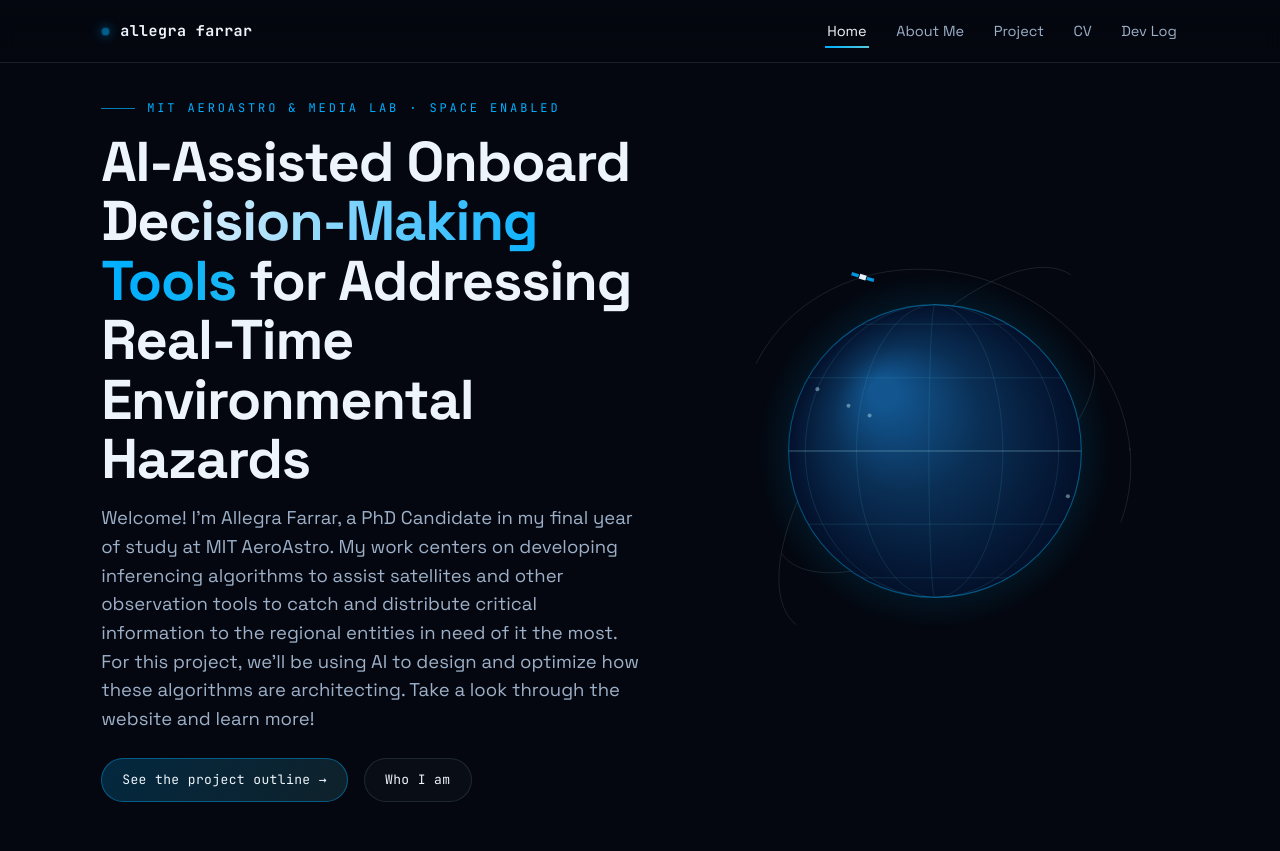
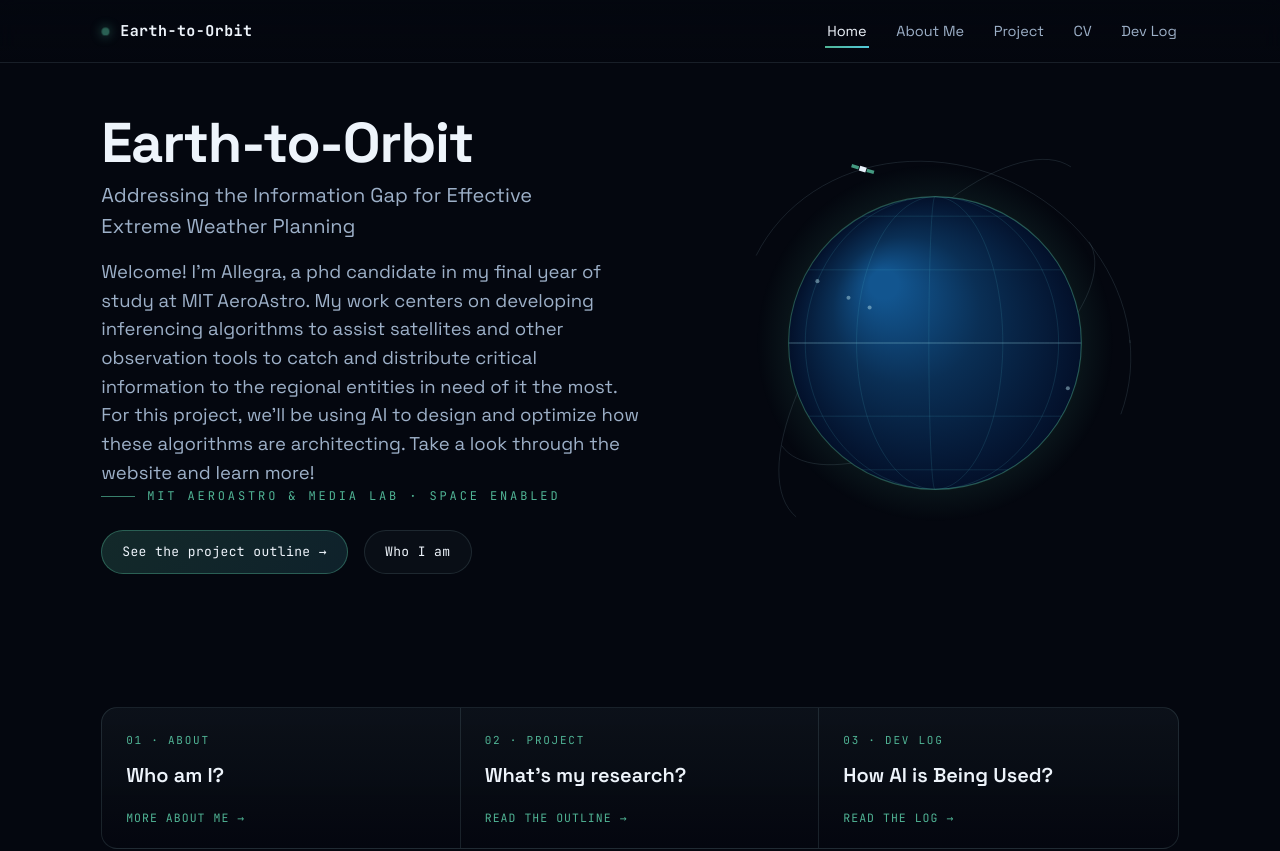
Before and after one commit to 16S893-AI-for-engineering-research/adfarrar, an Astro site: page /adfarrar/ in a window 1280 px wide. Shown: the top 851 px of the page. Built offline with nearby package versions, Linux system fonts and the light colour scheme; Astro itself is replaced by a stand-in of ours.

Commit message:
Update hero layout, remove project placeholder, rebrand to Earth-to-Orbit, change base accent color to #50B495

```diff
--- a/src/components/GlobeHero.astro
+++ b/src/components/GlobeHero.astro
@@ -121,9 +121,9 @@
     function drawGlobe(cx: number, cy: number, R: number) {
       // limb glow
       const glow = ctx.createRadialGradient(cx, cy, R * 0.82, cx, cy, R * 1.22);
-      glow.addColorStop(0, "rgba(0, 175, 255, 0.22)");
-      glow.addColorStop(0.5, "rgba(0, 175, 255, 0.07)");
-      glow.addColorStop(1, "rgba(0, 175, 255, 0)");
+      glow.addColorStop(0, "rgba(80, 180, 149, 0.22)");
+      glow.addColorStop(0.5, "rgba(80, 180, 149, 0.07)");
+      glow.addColorStop(1, "rgba(80, 180, 149, 0)");
       ctx.beginPath();
       ctx.arc(cx, cy, R * 1.22, 0, Math.PI * 2);
       ctx.fillStyle = glow;
@@ -195,7 +195,7 @@
       // crisp terminator edge
       ctx.beginPath();
       ctx.arc(cx, cy, R, 0, Math.PI * 2);
-      ctx.strokeStyle = "rgba(0, 175, 255, 0.4)";
+      ctx.strokeStyle = "rgba(80, 180, 149, 0.4)";
       ctx.lineWidth = 1.1;
       ctx.stroke();
     }
@@ -226,7 +226,7 @@
       ctx.scale(s, s);
 
       // solar panels
-      ctx.fillStyle = observing ? "rgba(250, 90, 103, 0.9)" : "rgba(0, 175, 255, 0.85)";
+      ctx.fillStyle = observing ? "rgba(250, 90, 103, 0.9)" : "rgba(80, 180, 149, 0.85)";
       ctx.fillRect(-11, -1.6, 7, 3.2);
       ctx.fillRect(4, -1.6, 7, 3.2);
 
--- a/src/components/Nav.astro
+++ b/src/components/Nav.astro
@@ -16,7 +16,7 @@
   <div class="wrap">
     <a class="brand-mark frizzle-cursor" href={`${base}/`}>
       <span class="dot"></span>
-      allegra&nbsp;farrar
+      Earth-to-Orbit
     </a>
     <nav class="nav-links" aria-label="Primary">
       {navItems.map((item) => {
--- a/src/pages/about/index.astro
+++ b/src/pages/about/index.astro
@@ -279,7 +279,7 @@
     position: absolute;
     inset: -8%;
     border-radius: 50%;
-    background: radial-gradient(circle, rgba(0, 175, 255, 0.2), rgba(0, 175, 255, 0) 68%);
+    background: radial-gradient(circle, rgba(80, 180, 149, 0.2), rgba(80, 180, 149, 0) 68%);
     filter: blur(20px);
     z-index: 0;
     max-width: 100%;
--- a/src/pages/devlog/index.astro
+++ b/src/pages/devlog/index.astro
@@ -159,9 +159,9 @@
   }
 
   .badge.delegated {
-    background: rgba(0, 175, 255, 0.13);
+    background: rgba(80, 180, 149, 0.13);
     color: var(--blue);
-    border: 1px solid rgba(0, 175, 255, 0.35);
+    border: 1px solid rgba(80, 180, 149, 0.35);
   }
 
   .badge.checked {
@@ -192,7 +192,7 @@
     height: 8px;
     border-radius: 50%;
     background: var(--blue);
-    box-shadow: 0 0 10px 2px rgba(0, 175, 255, 0.5);
+    box-shadow: 0 0 10px 2px rgba(80, 180, 149, 0.5);
   }
 
   .log-date {
--- a/src/pages/index.astro
+++ b/src/pages/index.astro
@@ -14,14 +14,12 @@
     <div class="wrap">
       <div class="hero-grid">
         <div class="hero-copy">
-          <span class="eyebrow">MIT AeroAstro &amp; Media Lab &middot; Space Enabled</span>
-          <h1>
-            AI-Assisted Onboard
-            <span class="grad-text">Decision-Making Tools</span>
-            for Addressing Real-Time Environmental Hazards
-          </h1>
+          <h1>Earth-to-Orbit</h1>
+          <p class="subtitle mt-8">
+            Addressing the Information Gap for Effective Extreme Weather Planning
+          </p>
           <p class="lead mt-16">
-            Welcome! I'm Allegra Farrar, a PhD Candidate in my final year of study at
+            Welcome! I'm Allegra, a phd candidate in my final year of study at
             MIT AeroAstro. My work centers on developing inferencing algorithms to
             assist satellites and other observation tools to catch and distribute
             critical information to the regional entities in need of it the most. For
@@ -29,6 +27,7 @@
             algorithms are architecting. Take a look through the website and learn
             more!
           </p>
+          <span class="eyebrow">MIT AeroAstro &amp; Media Lab &middot; Space Enabled</span>
           <div class="flex gap-16 mt-24" style="flex-wrap: wrap;">
             <a class="btn primary frizzle-cursor" href={`${base}/project/`}>
               See the project outline &rarr;
@@ -86,6 +85,12 @@
 
   .hero-copy h1 { max-width: 22ch; }
 
+  .hero-copy .subtitle {
+    font-size: clamp(15px, 1.8vw, 20px);
+    color: var(--muted);
+    max-width: 40ch;
+  }
+
   .hero-figure { position: relative; }
 
   @media (max-width: 940px) {
@@ -114,7 +119,7 @@
   }
 
   .entry-card:last-child { border-right: none; }
-  .entry-card:hover { background: rgba(0, 175, 255, 0.06); }
+  .entry-card:hover { background: rgba(80, 180, 149, 0.06); }
 
   .entry-kicker {
     display: block;
--- a/src/pages/project/index.astro
+++ b/src/pages/project/index.astro
@@ -39,10 +39,6 @@
         A redesign of remote sensing mission objectives and data collection
         decisions that best serve the decision-making and resilience of regions
         consistently faced with climate extremes and dynamic weather.
-      </p>
-      <p class="small mt-16">
-        [Placeholder — this page is scaffolded from your JPL SURP seminar; refine
-        the language when you have time.]
       </p>
     </div>
   </section>
--- a/src/styles/global.css
+++ b/src/styles/global.css
@@ -5,6 +5,10 @@
    ========================================================================== */
 
 :root {
+  /* Saved palette options — ask to swap the base accent color to any of these:
+     #00AFFF (blue), #FB3F45 (red), #F6C649 (yellow), #031154 (navy),
+     #9A6561 (mauve), #ACD6E1 (pale blue), #52CADB (cyan) */
+
   /* surfaces */
   --bg-0: #04070f;
   --bg-1: #070d1a;
@@ -17,7 +21,7 @@
   --faint: #5c6b83;
 
   /* accents (from the deck) */
-  --blue: #00afff;          /* dk2  — bright blue, primary accent */
+  --blue: #50b495;          /* base accent color */
   --cyan: #52cadb;          /* accent4 — cyan */
   --pale: #acd6e1;          /* accent3 — pale blue */
   --mint: #7cd0bc;          /* lt2  — sea green */
@@ -71,7 +75,7 @@
   inset: -15%;
   z-index: -3;
   background:
-    radial-gradient(38% 44% at 16% 18%, rgba(0, 175, 255, 0.13), transparent 70%),
+    radial-gradient(38% 44% at 16% 18%, rgba(80, 180, 149, 0.13), transparent 70%),
     radial-gradient(44% 48% at 84% 74%, rgba(82, 202, 219, 0.10), transparent 72%),
     radial-gradient(34% 38% at 62% 6%, rgba(3, 17, 84, 0.55), transparent 70%),
     radial-gradient(52% 52% at 48% 106%, rgba(250, 90, 103, 0.07), transparent 72%),
@@ -146,7 +150,7 @@
   height: 9px;
   border-radius: 50%;
   background: var(--blue);
-  box-shadow: 0 0 12px 2px rgba(0, 175, 255, 0.65);
+  box-shadow: 0 0 12px 2px rgba(80, 180, 149, 0.65);
   animation: pulse 2.6s ease-in-out infinite;
 }
 
@@ -304,13 +308,13 @@
 
 .btn:hover {
   border-color: var(--blue);
-  box-shadow: 0 0 22px -4px rgba(0, 175, 255, 0.5);
+  box-shadow: 0 0 22px -4px rgba(80, 180, 149, 0.5);
   transform: translateY(-2px);
 }
 
 .btn.primary {
-  background: linear-gradient(120deg, rgba(0, 175, 255, 0.2), rgba(82, 202, 219, 0.14));
-  border-color: rgba(0, 175, 255, 0.4);
+  background: linear-gradient(120deg, rgba(80, 180, 149, 0.2), rgba(82, 202, 219, 0.14));
+  border-color: rgba(80, 180, 149, 0.4);
 }
 
 /* ------------------------------------------------------------------ grid */
```
Also changed, not shown: src/components/Orrery.astro (+6 -6 lines).
